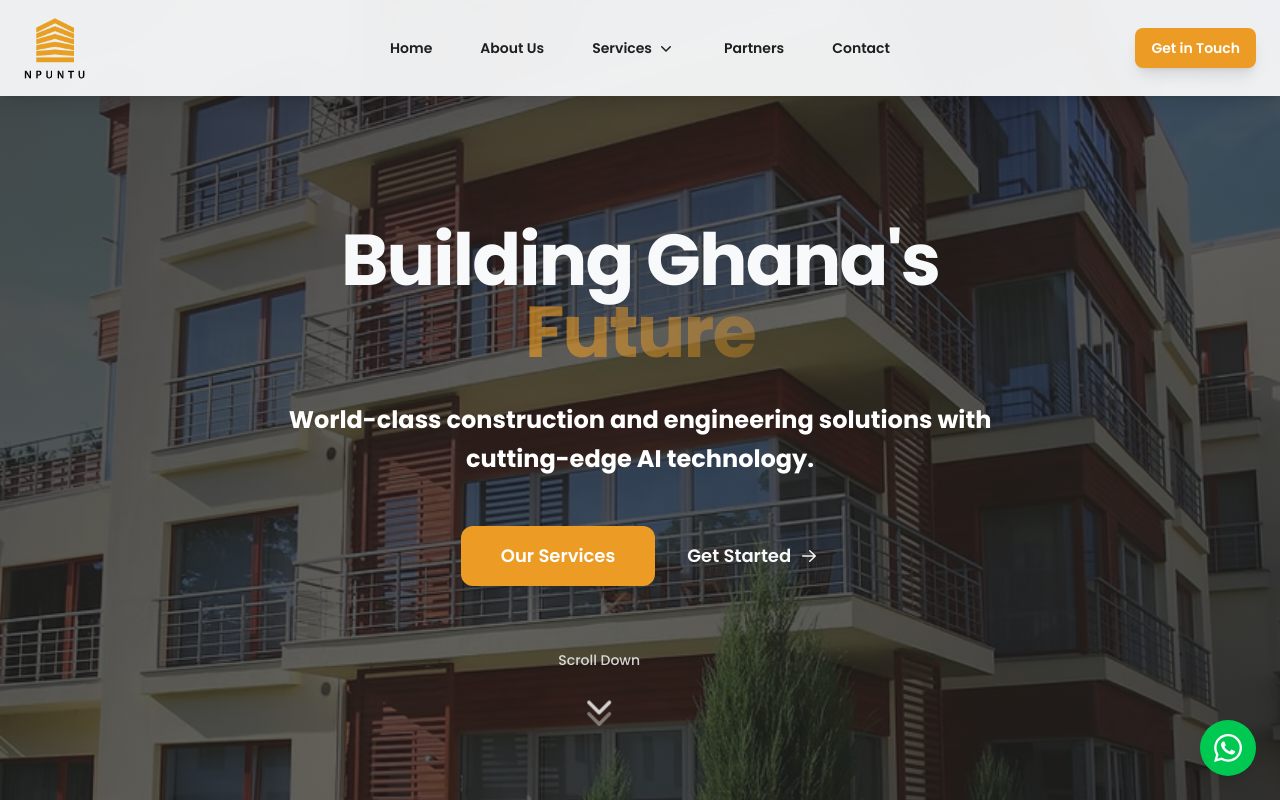
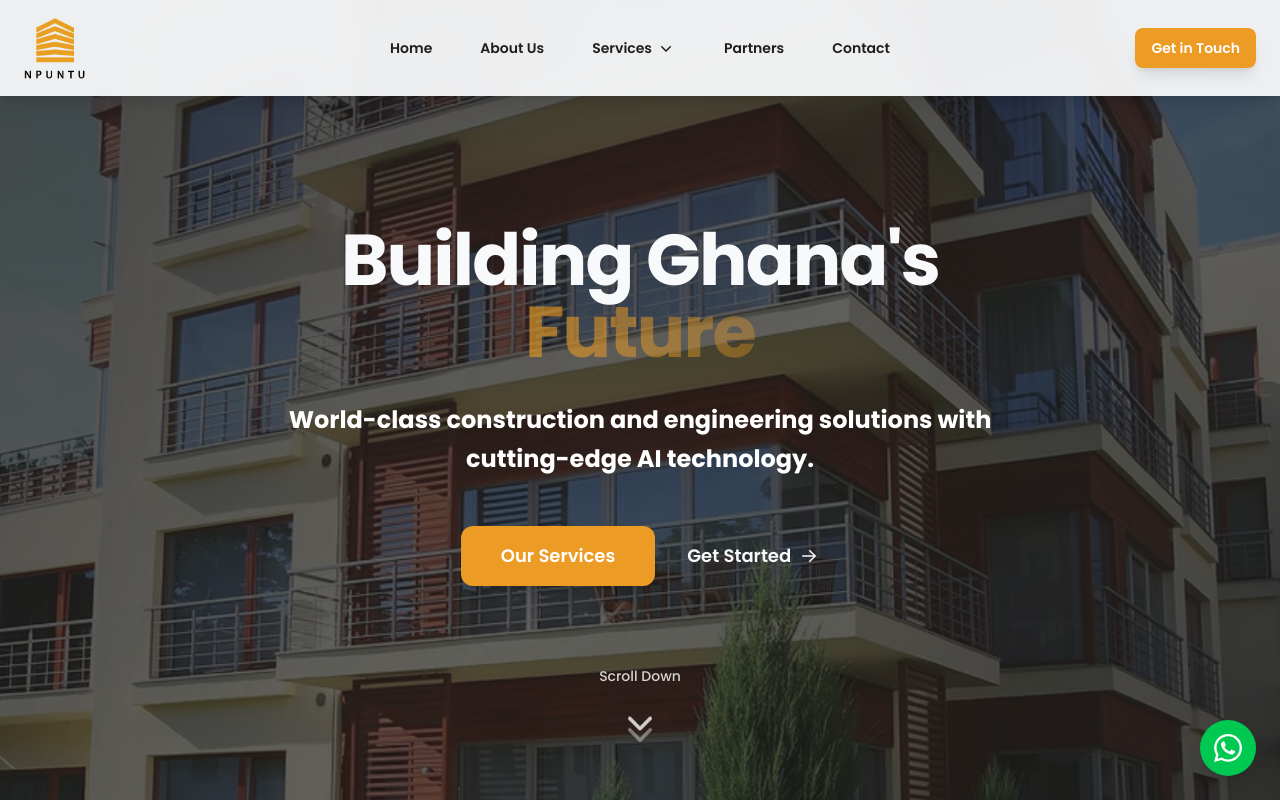
Before and after one commit to VIncentTetteh/npuntu, a Next.js app: page / in a window 1280 px wide. Shown: the top 800 px of the page. Built offline with nearby package versions, Linux system fonts and the light colour scheme.

Commit message:
recentered scroll

```diff
--- a/src/components/Hero.tsx
+++ b/src/components/Hero.tsx
@@ -111,34 +111,29 @@ export default function Hero() {
                   Get Started <ArrowRightIcon className="h-5 w-5 group-hover:translate-x-1 transition-transform duration-300" />
                 </a>
               </div>
-              {/* Animated Scroll Down Arrow */}
-                {/* <div className="flex items-center justify-center w-full left-1/2 bottom-32 sm:bottom-40 md:bottom-48 lg:bottom-56 transform -translate-x-1/2 z-20 flex flex-col items-center w-full max-h-[10vh] sm:max-h-[8vh] md:max-h-[6vh]"> */}
-                <div className=" m-auto w-fit mt-16 transform -translate-x-1/2 z-20">
-                  <button
+            </div>
+             <button
                     onClick={() => {
                   const nextSection = document.getElementById('about') || document.querySelector('section:not(#home)');
                   if (nextSection) {
                     nextSection.scrollIntoView({ behavior: 'smooth' });
                   }
                     }}
-                    className="group flex flex-col items-center gap-2 transition-all duration-300 hover:scale-110 w-full"
+                    className="group flex flex-col items-center pt-20 justify-center gap-2 transition-all duration-300 hover:scale-110 w-full"
                     aria-label="Scroll down to see more content"
                   >
-                    <div className="text-white/80 text-sm font-medium group-hover:text-white transition-colors duration-300">
-                  Scroll Down
-                    </div>
-                    <div className="absolute top-10">
-                      <div className="relative flex justify-center">
+                    <div className="relative flex flex-col justify-center items-center w-fit">
+                      <div className="text-white/80 text-sm font-medium group-hover:text-white transition-colors duration-300"> Scroll Down </div>
+                      <div className="absolute flex top-10">
                         <ChevronDownIcon className="h-8 w-8 sm:h-10 sm:w-10 md:h-12 md:w-12 text-white/80 group-hover:text-white transition-all duration-300 animate-bounce" />
                         <ChevronDownIcon className="h-8 w-8 sm:h-10 sm:w-10 md:h-12 md:w-12 text-white/40 absolute top-2 left-0 transition-all duration-300 animate-bounce" style={{ animationDelay: '0.1s' }} />
                     </div>
                     </div>
                   </button>
+          </div>
                 </div>
-            </div>
-          </div>
         </div>
-      </div>
+
 
       {/* Simplified Stats */}
       <div className="relative z-10 bg-gradient-to-r from-primary via-primary-500 to-primary-600 py-16">
```
